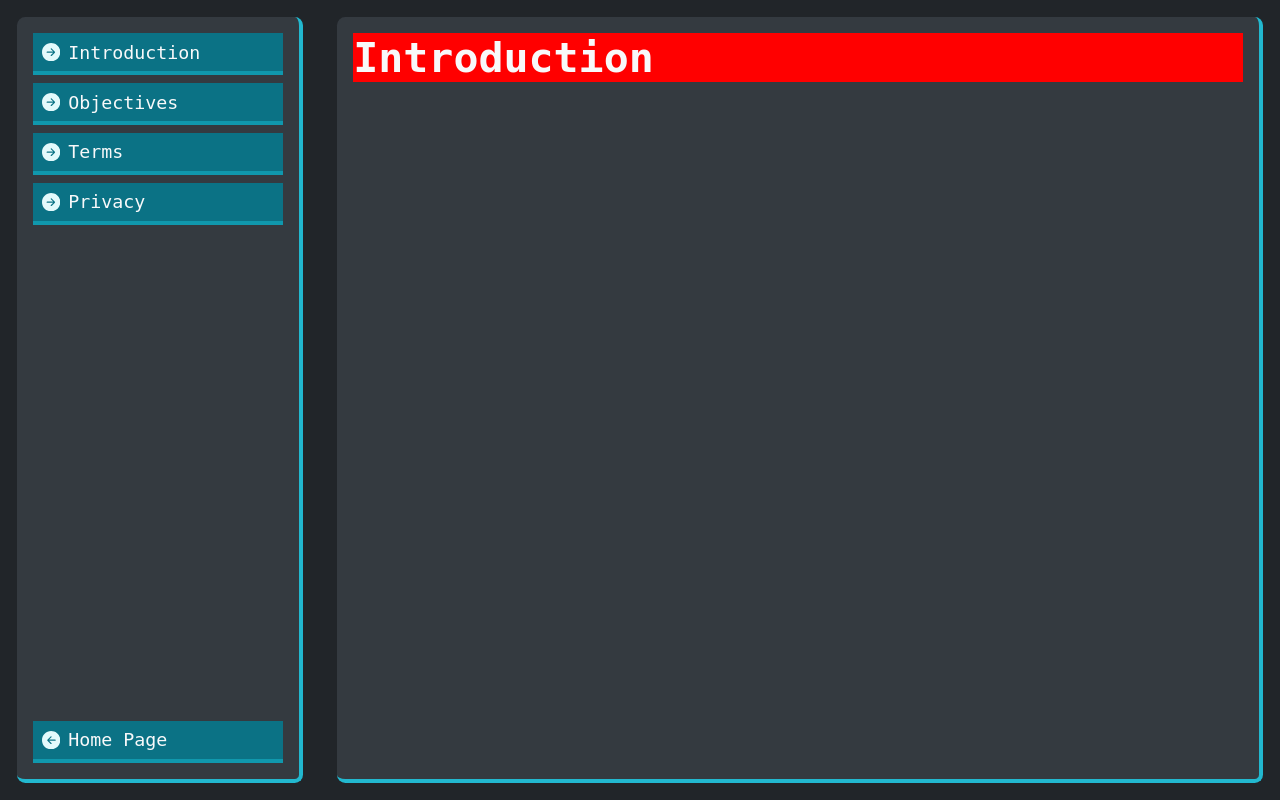
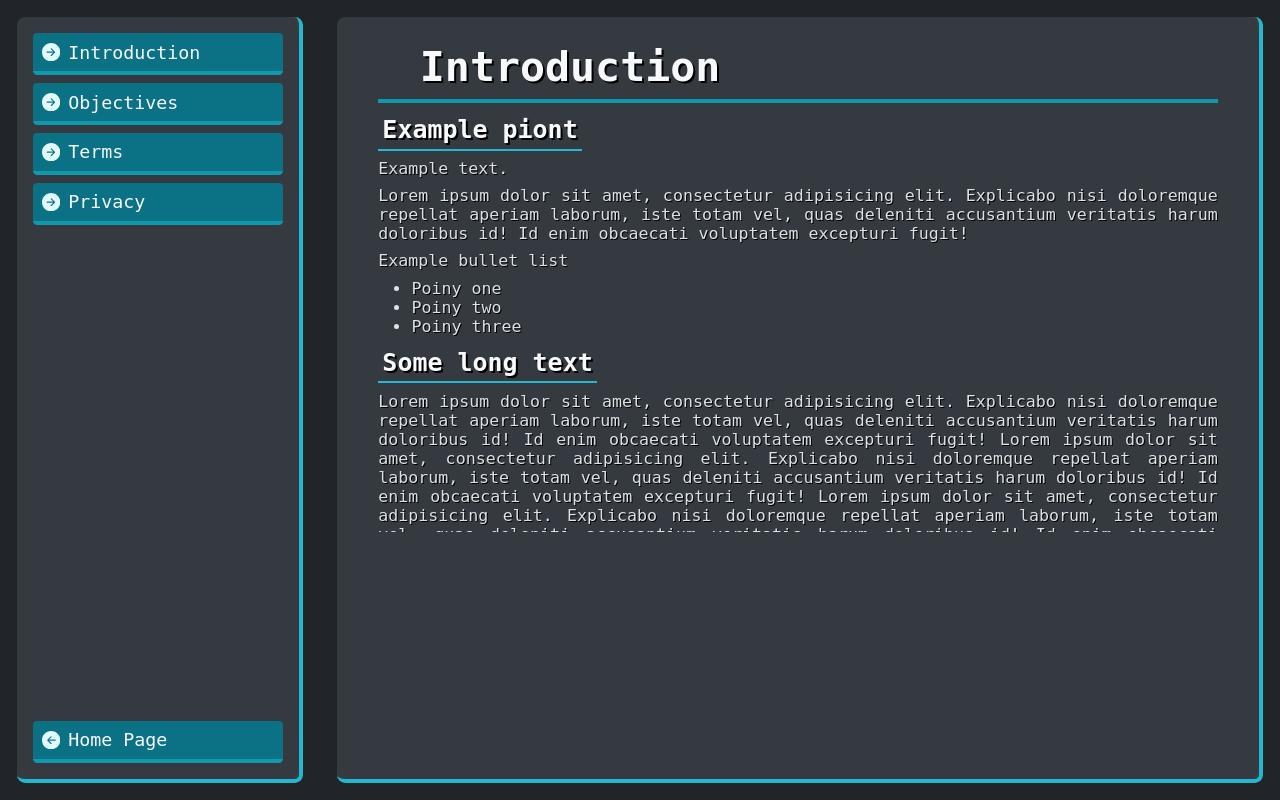
Before and after one commit to BrunBruno/ExchangeSimulatorFront, a React (Vite) app in the folder exchange-simulator/: page / in a window 1280 px wide. Built offline with nearby package versions, Linux system fonts and the light colour scheme.

Commit message:
Add example content

```diff
--- a/exchange-simulator/src/components/about-page/About.module.scss
+++ b/exchange-simulator/src/components/about-page/About.module.scss
@@ -29,6 +29,7 @@
         gap: 1rem;
         li {
           padding: 1rem;
+          border-radius: 0.5rem;
           font-size: 2.2rem;
           background-color: $main-color9;
           border-bottom: solid 0.5rem $main-color7;
@@ -54,7 +55,18 @@
     }
 
     &__content {
-      background-color: red;
+      padding: 0 3rem;
+      overflow-y: scroll;
+      overflow-x: hidden;
+
+      &::-webkit-scrollbar {
+        background-color: #0000;
+        width: 1rem;
+      }
+      &::-webkit-scrollbar-thumb {
+        background-color: $main-color5;
+        border-radius: 1rem;
+      }
     }
   }
 }
--- a/exchange-simulator/src/components/about-page/Content.jsx
+++ b/exchange-simulator/src/components/about-page/Content.jsx
@@ -4,6 +4,46 @@ function Content(props) {
   return (
     <div className={classes.content}>
       <h1>{props.option.title}</h1>
+      <h2>Example piont</h2>
+      <p>Example text.</p>
+      <p>
+        Lorem ipsum dolor sit amet, consectetur adipisicing elit. Explicabo nisi
+        doloremque repellat aperiam laborum, iste totam vel, quas deleniti
+        accusantium veritatis harum doloribus id! Id enim obcaecati voluptatem
+        excepturi fugit!
+      </p>
+      <p>Example bullet list</p>
+      <ul>
+        <li>Poiny one</li>
+        <li>Poiny two</li>
+        <li>Poiny three</li>
+      </ul>
+      <h2>Some long text</h2>
+      <p>
+        Lorem ipsum dolor sit amet, consectetur adipisicing elit. Explicabo nisi
+        doloremque repellat aperiam laborum, iste totam vel, quas deleniti
+        accusantium veritatis harum doloribus id! Id enim obcaecati voluptatem
+        excepturi fugit! Lorem ipsum dolor sit amet, consectetur adipisicing
+        elit. Explicabo nisi doloremque repellat aperiam laborum, iste totam
+        vel, quas deleniti accusantium veritatis harum doloribus id! Id enim
+        obcaecati voluptatem excepturi fugit! Lorem ipsum dolor sit amet,
+        consectetur adipisicing elit. Explicabo nisi doloremque repellat aperiam
+        laborum, iste totam vel, quas deleniti accusantium veritatis harum
+        doloribus id! Id enim obcaecati voluptatem excepturi fugit! Lorem ipsum
+        dolor sit amet, consectetur adipisicing elit. Explicabo nisi doloremque
+        repellat aperiam laborum, iste totam vel, quas deleniti accusantium
+        veritatis harum doloribus id! Id enim obcaecati voluptatem excepturi
+        fugit! Lorem ipsum dolor sit amet, consectetur adipisicing elit.
+        Explicabo nisi doloremque repellat aperiam laborum, iste totam vel, quas
+        deleniti accusantium veritatis harum doloribus id! Id enim obcaecati
+        voluptatem excepturi fugit! Lorem ipsum dolor sit amet, consectetur
+        adipisicing elit. Explicabo nisi doloremque repellat aperiam laborum,
+        iste totam vel, quas deleniti accusantium veritatis harum doloribus id!
+        Id enim obcaecati voluptatem excepturi fugit! Lorem ipsum dolor sit
+        amet, consectetur adipisicing elit. Explicabo nisi doloremque repellat
+        aperiam laborum, iste totam vel, quas deleniti accusantium veritatis
+        harum doloribus id! Id enim obcaecati voluptatem excepturi fugit!
+      </p>
     </div>
   );
 }
--- a/exchange-simulator/src/components/about-page/Content.module.scss
+++ b/exchange-simulator/src/components/about-page/Content.module.scss
@@ -1,7 +1,43 @@
+@import "../../Variables.scss";
+
 // content container
 .content {
+  position: relative;
+  max-height: 60rem;
+  display: flex;
+  flex-direction: column;
+  gap: 1rem;
+  text-align: justify;
+  text-shadow: 1px 1px #000;
+
   h1 {
+    position: sticky;
+    top: 0;
     font-size: 5rem;
+    padding: 1rem 5rem;
+    border-bottom: solid 0.5rem $main-color7;
+    text-shadow: 2px 2px #000;
+    background-color: $grey-color8;
+  }
+
+  h2 {
+    font-size: 3rem;
+    width: fit-content;
+    padding: 0.5rem;
+    border-bottom: solid 0.3rem $main-color5;
+    text-shadow: 2px 2px #000;
+  }
+  p {
+    font-size: 2rem;
+    color: $grey-color3;
+  }
+
+  ul {
+    padding-left: 4rem;
+    li {
+      font-size: 2rem;
+      color: $grey-color3;
+    }
   }
 }
 // end content container
```
